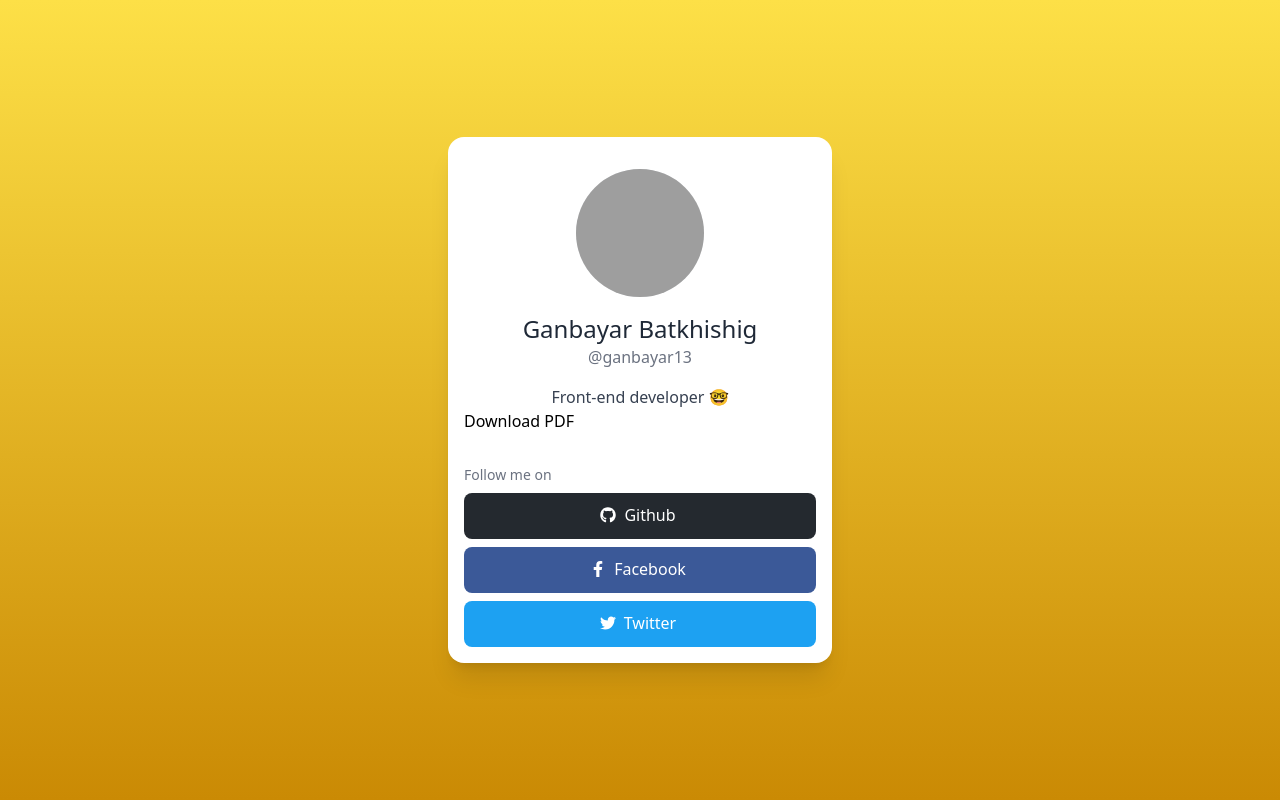
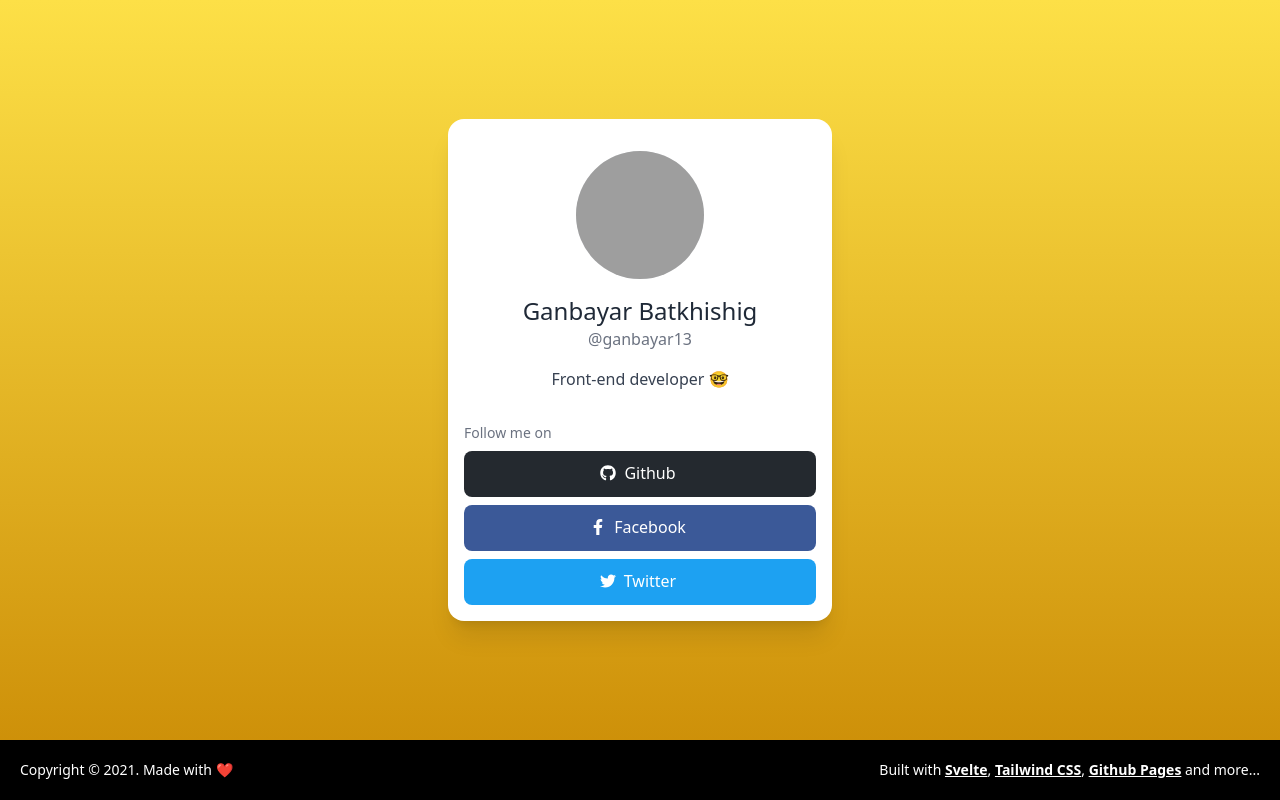
Before and after one commit to ganbayar13/ganbayar13.github.io, a SvelteKit app: page / in a window 1280 px wide. Built offline with nearby package versions, Linux system fonts and the light colour scheme; grey boxes are pictures that could not be loaded.

Commit message:
footer implementation

```diff
--- a/package.json
+++ b/package.json
@@ -14,7 +14,6 @@
 		"@sveltejs/adapter-auto": "next",
 		"@sveltejs/kit": "next",
 		"autoprefixer": "^10.4.12",
-		"cssnano": "^5.1.13",
 		"eslint": "^8.16.0",
 		"eslint-config-prettier": "^8.3.0",
 		"eslint-plugin-svelte3": "^4.0.0",
@@ -29,6 +28,7 @@
 	"type": "module",
 	"dependencies": {
 		"@sveltejs/adapter-static": "^1.0.0-next.43",
+		"cssnano": "^5.1.13",
 		"gh-pages": "^4.0.0",
 		"jspdf": "^2.5.1"
 	}
--- a/src/app.html
+++ b/src/app.html
@@ -8,7 +8,7 @@
 	%sveltekit.head%
 </head>
 
-<body>
+<body class="bg-gradient-to-b from-yellow-300 to-yellow-600 h-screen flex flex-col">
 	%sveltekit.body%
 </body>
 
--- /dev/null
+++ b/src/lib/data.json
@@ -0,0 +1,18 @@
+{
+    "username": "ganbayar13",
+    "firstname": "Ganbayar",
+    "lastname": "Batkhishig",
+    "email": "ganbayar13@gmail.com",
+    "gender": "male",
+    "birthday": "1992-05-16",
+    "phone": "+976 9936-7702",
+    "message": "Just a developer 🤓",
+    "social": {
+        "facebook": "",
+        "github": "",
+        "linkedin": "",
+        "twitter": "",
+        "steam": "",
+        "instagram": ""
+    }
+}
--- a/src/routes/+layout.js
+++ b/src/routes/+layout.js
@@ -1 +1,13 @@
+import { dev } from '$app/environment';
+import profileData from '$lib/data.json';
 export const ssr = false;
+// we don't need any JS on this page, though we'll load
+// it in dev so that we get hot module replacement
+export const csr = dev;
+// since there's no dynamic data here, we can prerender
+// it so that it gets served as a static asset in production
+export const prerender = true;
+/** @type {import('./$types').PageLoad} */
+export function load({ data }) {
+	return { ...data, ...profileData };
+}
--- a/src/routes/+layout.svelte
+++ b/src/routes/+layout.svelte
@@ -3,22 +3,20 @@
 	import FacebookButton from '$lib/facebookButton.svelte';
 	import GithubButton from '$lib/githubButton.svelte';
 	import TwitterButton from '$lib/twitterButton.svelte';
-	// import data from './data.server';
-	let data = {
-		firstName: 'Ganbayar',
-		lastName: 'Batkhishig',
-		username: 'ganbayar13',
-		email: 'ganbayar13@gmail.com'
-	};
+	import Footer from './Footer.svelte';
+	/** @type {import('./$types').PageData} */
+	export let data;
+
+	const fullname = data.firstname + ' ' + data.lastname;
 </script>
 
 <svelte:head>
-	<title>G A N B A Y A R 1 3</title>
+	<title>{fullname}</title>
 	<meta name="description" content="Official website of Ganbayar Batkhishig." />
 </svelte:head>
 
 <main
-	class="main bg-gradient-to-b from-yellow-300 to-yellow-600 grid place-items-start sm:place-items-center h-screen p-5 sm:p-0 "
+	class="main grid place-items-start sm:place-items-center p-5 sm:p-0 flex-grow"
 >
 	<div
 		class="card bg-white flex flex-col items-center justify-center p-4 pt-8 shadow-xl rounded-2xl sm:w-96 w-full"
@@ -31,7 +29,7 @@
 			/>
 		</div>
 		<div class="name text-gray-800 text-2xl font-medium mt-4">
-			<p>{data.firstName} {data.lastName}</p>
+			<p>{fullname}</p>
 		</div>
 		<div class="username text-gray-500">
 			<p>@{data.username}</p>
@@ -40,9 +38,9 @@
 			<p>Front-end developer 🤓</p>
 		</div>
 		<div class="w-full max-w-md space-y-8">
-			<div>
+			<!-- <div>
 				<slot />
-			</div>
+			</div> -->
 		</div>
 		<div class="w-full text-sm text-gray-500 mt-8">
 			<p>Follow me on</p>
@@ -58,3 +56,4 @@
 		</div>
 	</div>
 </main>
+<Footer />
--- a/src/routes/+page.js
+++ /dev/null
@@ -1,8 +0,0 @@
-import { dev } from '$app/environment';
-
-// we don't need any JS on this page, though we'll load
-// it in dev so that we get hot module replacement
-export const csr = dev;
-// since there's no dynamic data here, we can prerender
-// it so that it gets served as a static asset in production
-export const prerender = false;
--- a/src/routes/+page.svelte
+++ b/src/routes/+page.svelte
@@ -1,10 +1,13 @@
 <script>
 	import { jsPDF } from 'jspdf';
+
+	/** @type {import('./$types').PageData} */
+	export let data;
+
 	function download() {
 		const doc = new jsPDF();
-
-		doc.text('Hello world!', 10, 10);
-		doc.save('a4.pdf');
+		doc.text(data.username, 10, 10);
+		doc.save('ganbayar.pdf');
 	}
 </script>
 
--- /dev/null
+++ b/src/routes/Footer.svelte
@@ -0,0 +1,24 @@
+<script>
+	let now = new Date(), year;
+	year = now.getFullYear();
+</script>
+
+<footer>
+	<div class="footer bg-black text-white p-5 text-sm">
+		<div class="sm:flex sm:justify-between">
+			<div>Copyright © {year}. Made with ❤️</div>
+			<div />
+			<div>
+				Built with <a href="https://svelte.dev/" target="_blank" class="font-bold underline"
+					>Svelte</a
+				>,
+				<a href="https://tailwindcss.com/" target="_blank" class="font-bold underline"
+					>Tailwind CSS</a
+				>,
+				<a href="https://pages.github.com/" target="_blank" class="font-bold underline"
+					>Github Pages</a
+				> and more...
+			</div>
+		</div>
+	</div>
+</footer>
--- a/src/routes/data.server.js
+++ /dev/null
@@ -1,6 +0,0 @@
-export default {
-	firstName: 'Ganbayar',
-	lastName: 'Batkhishig',
-	username: 'ganbayar13',
-	email: 'ganbayar13@gmail.com'
-};
```
Also changed, not shown: static/favicon.png.
